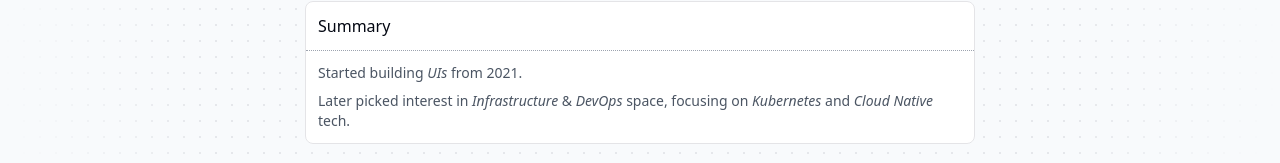
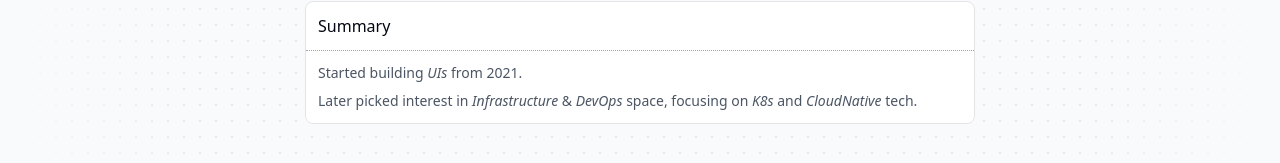
Before and after one commit to vishnumohanan404/crc-portfolio, a React (Vite) app: page / in a window 1280 px wide. Shown: the part 335-498 px from the top of the page. Built offline with nearby package versions, Linux system fonts and the light colour scheme; no server answers.

Commit message:
update summary

```diff
--- a/src/components/summary.jsx
+++ b/src/components/summary.jsx
@@ -24,8 +24,8 @@ const Summary = () => {
           Later picked interest in
           <span className="font-medium italic"> Infrastructure</span> &
           <span className="font-medium italic"> DevOps</span> space, focusing on{" "}
-          <span className="font-medium italic">Kubernetes</span> and{" "}
-          <span className="font-medium italic">Cloud Native</span> tech.
+          <span className="font-medium italic">K8s</span> and{" "}
+          <span className="font-medium italic">CloudNative</span> tech.
         </p>
       </div>
     </motion.div>
```
